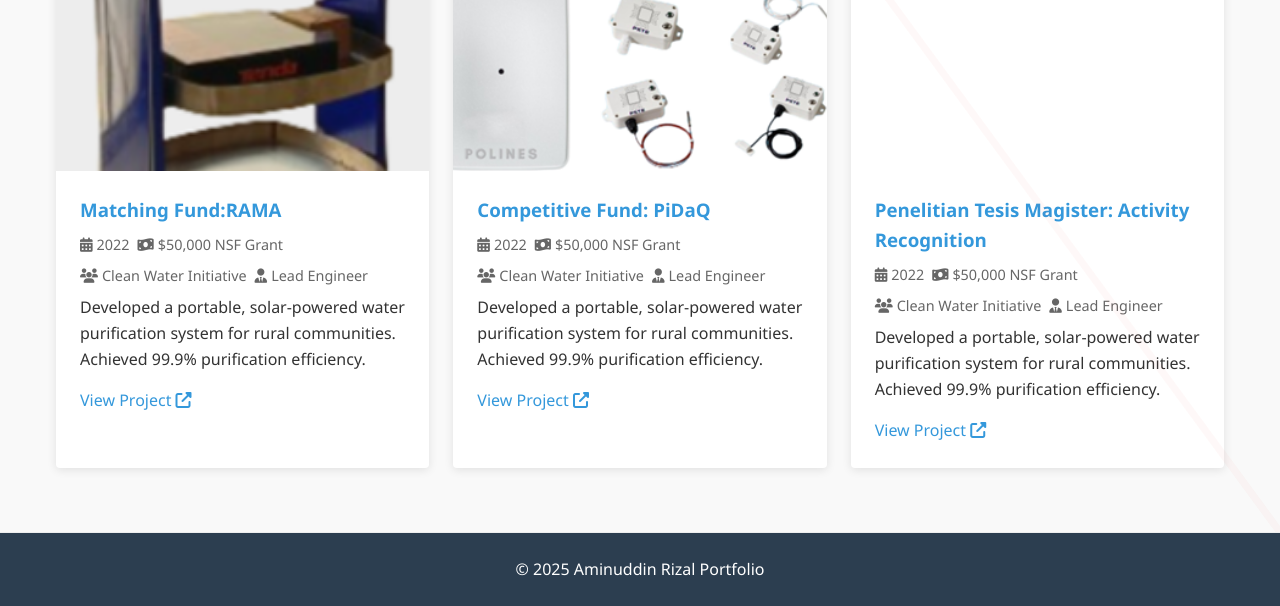
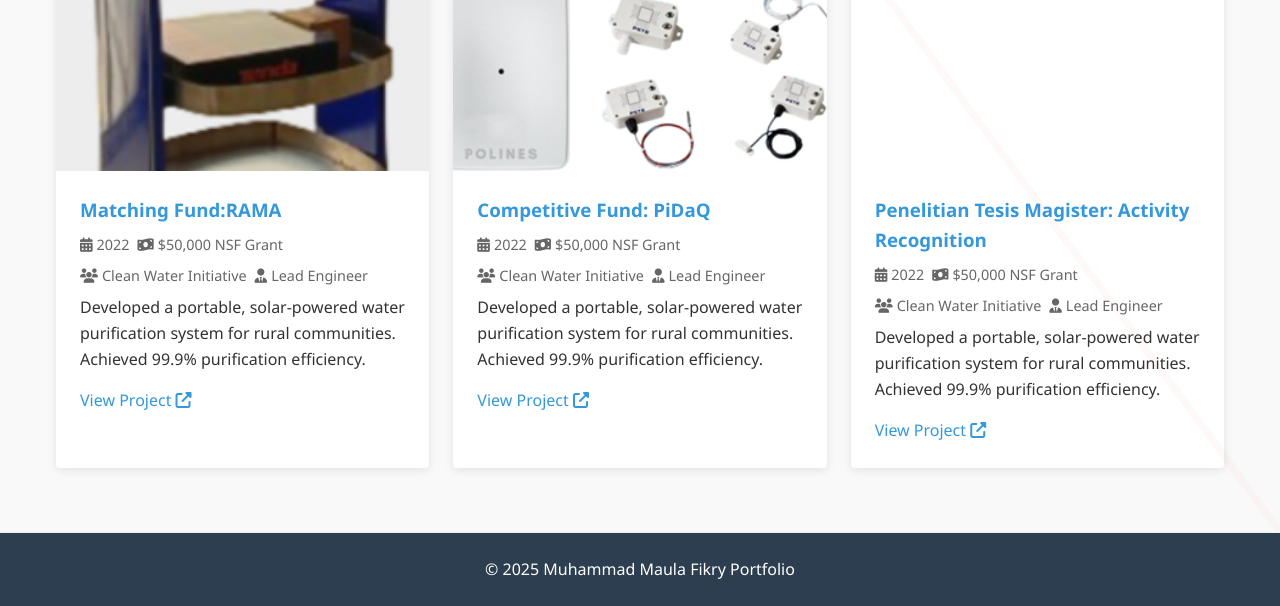
Before and after one commit to Fikry2407/portfolio1, a plain HTML site: page index.html in a window 1280 px wide. Shown: the part 3863-4469 px from the top of the page. Drawn offline with Linux system fonts and the light colour scheme.

Commit message:
Update index.html

```diff
--- a/index.html
+++ b/index.html
@@ -95,7 +95,7 @@
     </main>
 
     <footer>
-        <p>&copy; <span id="current-year"></span> Aminuddin Rizal Portfolio</p>
+        <p>&copy; <span id="current-year"></span> Muhammad Maula Fikry Portfolio</p>
     </footer>
 
     <script src="js/script.js"></script>
```
